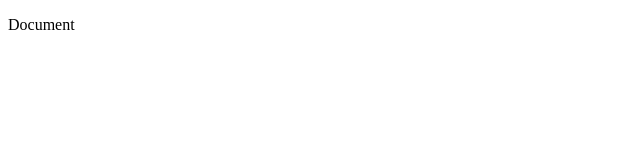
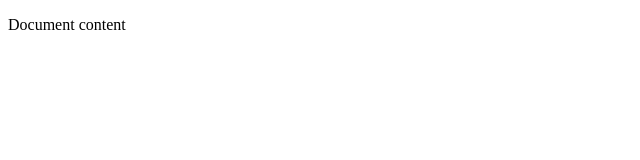
Before and after one commit to ChristinaKarlovich/stage0, a plain HTML site: page index.html in a window 1280 px wide. Shown: the full height of the page, 0-640 px from the left. Drawn offline with Linux system fonts and the light colour scheme.

Commit message:
Update index.html

```diff
--- a/index.html
+++ b/index.html
@@ -5,6 +5,6 @@
     <title>Title</title>
 </head>
 <body>
-    <p>Document</p>
+    <p>Document content</p>
 </body>
 </html>
```
